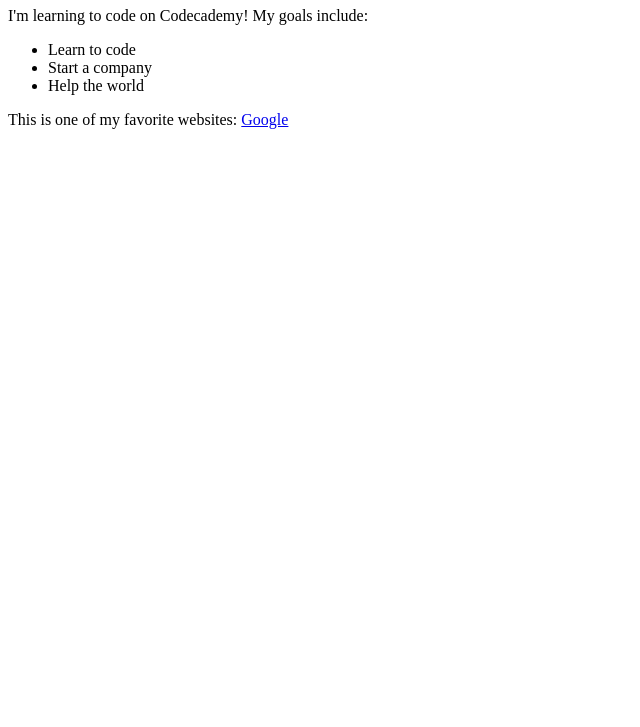
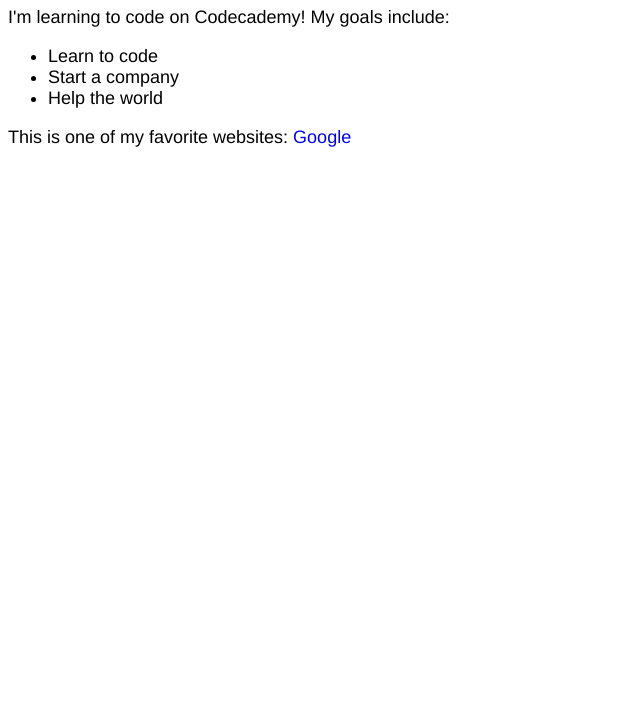
Before and after one commit to kyleholden03-code/Codecademy-Lesson-Website-Development, a plain HTML site: page Index.html in a window 1280 px wide. Shown: the part 73-800 px from the top of the page, without its empty margins (0-640 px from the left). Drawn offline with Linux system fonts and the light colour scheme.

Commit message:
Update Index.html

```diff
--- a/Index.html
+++ b/Index.html
@@ -1,7 +1,7 @@
 <!DOCTYPE html>
 <html>
   <head>
-    <link href=".resources.css"
+    <link rel = "stylesheet" href="Resources.css"
       type="text/css" rel="stylesheet">
     <title>Hello World</title>
   </head>
```
